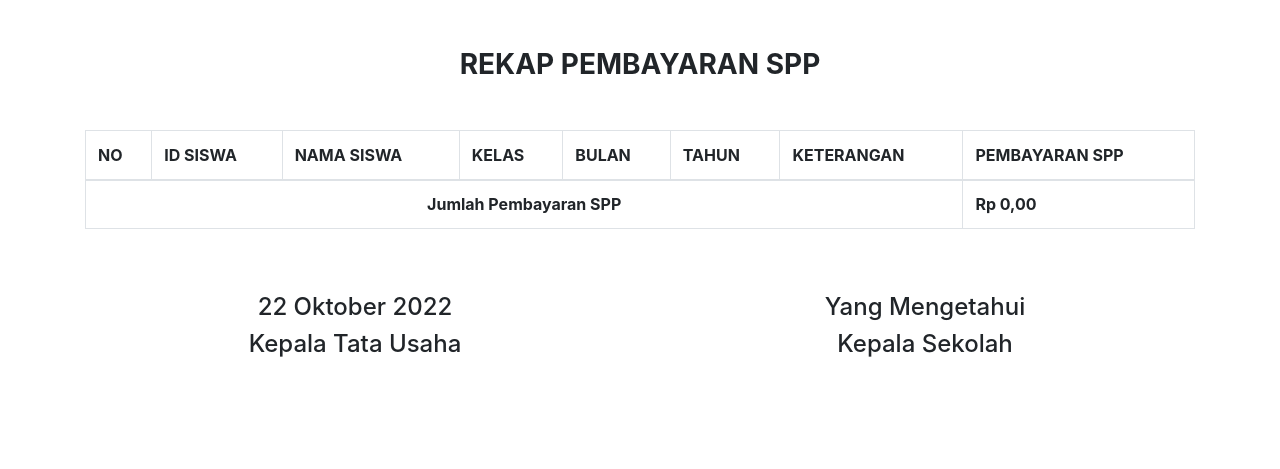
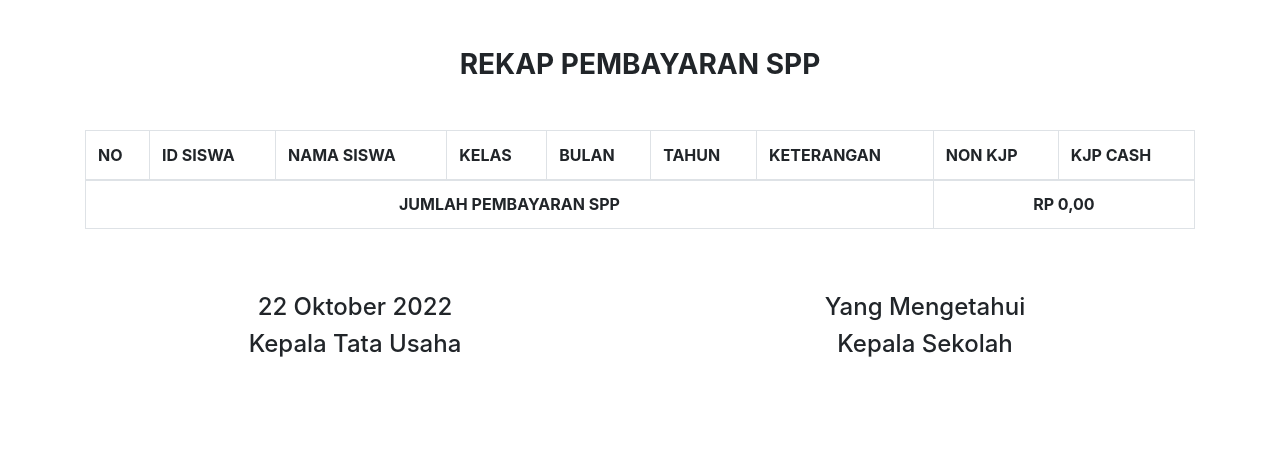
Before and after one commit to webdev14program/sppth_terbaru, a CodeIgniter app: the page made by application/views/SPP/print_rekap_spp_perhari.php in a window 1280 px wide. Shown: the top 469 px of the page. Run offline with CodeIgniter, Linux system fonts and the light colour scheme; data that the repository does not hold is empty.

Commit message:
MVC REKAP PERHARI

```diff
--- a/application/models/Model_pembayaran_spp.php
+++ b/application/models/Model_pembayaran_spp.php
@@ -96,23 +96,29 @@ FROM `spp_siswa`
 
     public function tabel_rekap_spp_admin_perhari($bulan_tahun)
     {
-        $sql = "SELECT day(spp_siswa.date) AS hari, monthname(spp_siswa.date) AS bulan, year(spp_siswa.date) AS tahun, SUM(setting_pembayaran.nominal) AS jumlah_non_kjp,SUM(spp_siswa.kjp_cash) AS kjp_cash,(SUM(setting_pembayaran.nominal)+SUM(spp_siswa.kjp_cash)) AS total_pembayarn,day(spp_siswa.date) AS hari, monthname(spp_siswa.date) AS bulan, year(spp_siswa.date) AS tahun,
-                concat(day(spp_siswa.date),monthname(spp_siswa.date),YEAR(spp_siswa.date)) AS hari_bulan_tahun
-                FROM `spp_siswa`
-                INNER JOIN siswa
-                ON spp_siswa.id_siswa=concat(siswa.id_siswa,siswa.tahun_ajaran)
-                INNER JOIN setting_pembayaran
-                ON concat(setting_pembayaran.id_groupKelas,setting_pembayaran.id_tahun_ajaran)=concat(siswa.group_kelas,siswa.tahun_ajaran)
-                WHERE spp_siswa.status='LUNAS' AND concat(monthname(spp_siswa.date),YEAR(spp_siswa.date))='July2022'
-                GROUP BY day(spp_siswa.date)
-                ORDER BY day(spp_siswa.date) DESC;";
+        // $sql = "SELECT day(spp_siswa.date) AS hari, monthname(spp_siswa.date) AS bulan, year(spp_siswa.date) AS tahun, SUM(setting_pembayaran.nominal) AS jumlah_non_kjp,SUM(spp_siswa.kjp_cash) AS kjp_cash,(SUM(setting_pembayaran.nominal)+SUM(spp_siswa.kjp_cash)) AS total_pembayarn,day(spp_siswa.date) AS hari, monthname(spp_siswa.date) AS bulan, year(spp_siswa.date) AS tahun,
+        //         concat(day(spp_siswa.date),monthname(spp_siswa.date),YEAR(spp_siswa.date)) AS hari_bulan_tahun
+        //         FROM `spp_siswa`
+        //         INNER JOIN siswa
+        //         ON spp_siswa.id_siswa=concat(siswa.id_siswa,siswa.tahun_ajaran)
+        //         INNER JOIN setting_pembayaran
+        //         ON concat(setting_pembayaran.id_groupKelas,setting_pembayaran.id_tahun_ajaran)=concat(siswa.group_kelas,siswa.tahun_ajaran)
+        //         WHERE spp_siswa.status='LUNAS' AND concat(monthname(spp_siswa.date),YEAR(spp_siswa.date))='July2022'
+        //         GROUP BY day(spp_siswa.date)
+        //         ORDER BY day(spp_siswa.date) DESC;";
+
+        $sql = "SELECT spp_siswa.bulan,spp_siswa.status,spp_siswa.cash,spp_siswa.kjp_cash,spp_siswa.date,sum(spp_siswa.cash) AS cash_non_kjp,SUM(spp_siswa.kjp_cash) AS cash_kjp,(sum(spp_siswa.cash)+SUM(spp_siswa.kjp_cash))AS total_pembayarn,day(spp_siswa.date) AS tanggal_spp,monthname(spp_siswa.date) AS bulan_spp,year(spp_siswa.date) AS tahun_spp,concat(day(spp_siswa.date),monthname(spp_siswa.date),year(spp_siswa.date)) AS hari_bulan_tahun
+            FROM `spp_siswa`
+            WHERE spp_siswa.status='LUNAS'
+            GROUP BY tanggal_spp,bulan_spp,tahun_spp
+            ORDER BY `kode_bulan` DESC";
         $query = $this->db->query($sql);
         return $query->result_array();
     }
 
     public function print_rekap_spp_perbulan_perhari_header($hari_bulan_tahun)
     {
-        $sql = "SELECT day(spp_siswa.date) AS hari, monthname(spp_siswa.date) AS bulan, year(spp_siswa.date) AS tahun, SUM(setting_pembayaran.nominal) AS jumlah_non_kjp,SUM(spp_siswa.kjp_cash) AS kjp_cash,(SUM(setting_pembayaran.nominal)+SUM(spp_siswa.kjp_cash)) AS total_pembayarn,day(spp_siswa.date) AS hari, monthname(spp_siswa.date) AS bulan, year(spp_siswa.date) AS tahun,
+        $sql = "SELECT siswa.nis,siswa.nama_siswa,siswa.kelas,spp_siswa.bulan,spp_siswa.pembayaran,spp_siswa.cash,spp_siswa.kjp_cash,(SUM(spp_siswa.cash)+SUM(spp_siswa.kjp_cash)) AS total_pembayarn,spp_siswa.date,day(spp_siswa.date) AS hari, monthname(spp_siswa.date) AS bulan, year(spp_siswa.date) AS tahun,
 concat(day(spp_siswa.date),monthname(spp_siswa.date),YEAR(spp_siswa.date)) AS hari_bulan_tahun
 FROM `spp_siswa`
 INNER JOIN siswa
@@ -120,15 +126,14 @@ ON spp_siswa.id_siswa=concat(siswa.id_siswa,siswa.tahun_ajaran)
 INNER JOIN setting_pembayaran
 ON concat(setting_pembayaran.id_groupKelas,setting_pembayaran.id_tahun_ajaran)=concat(siswa.group_kelas,siswa.tahun_ajaran)
 WHERE spp_siswa.status='LUNAS' AND concat(day(spp_siswa.date),monthname(spp_siswa.date),YEAR(spp_siswa.date))='$hari_bulan_tahun'
-GROUP BY day(spp_siswa.date)
-ORDER BY day(spp_siswa.date) DESC;";
+ORDER BY day(spp_siswa.date) DESC";
         $query = $this->db->query($sql);
         return $query->row_array();
     }
 
     public function print_rekap_spp_perbulan_perhari($hari_bulan_tahun)
     {
-        $sql = "SELECT siswa.nis,siswa.nama_siswa,siswa.kelas,spp_siswa.bulan,spp_siswa.pembayaran,spp_siswa.date,day(spp_siswa.date) AS hari, monthname(spp_siswa.date) AS bulan, year(spp_siswa.date) AS tahun,
+        $sql = "SELECT siswa.nis,siswa.nama_siswa,siswa.kelas,spp_siswa.bulan,year(spp_siswa.date) AS tahun,spp_siswa.pembayaran,spp_siswa.cash,spp_siswa.kjp_cash,spp_siswa.date,
 concat(day(spp_siswa.date),monthname(spp_siswa.date),YEAR(spp_siswa.date)) AS hari_bulan_tahun
 FROM `spp_siswa`
 INNER JOIN siswa
@@ -136,7 +141,7 @@ ON spp_siswa.id_siswa=concat(siswa.id_siswa,siswa.tahun_ajaran)
 INNER JOIN setting_pembayaran
 ON concat(setting_pembayaran.id_groupKelas,setting_pembayaran.id_tahun_ajaran)=concat(siswa.group_kelas,siswa.tahun_ajaran)
 WHERE spp_siswa.status='LUNAS' AND concat(day(spp_siswa.date),monthname(spp_siswa.date),YEAR(spp_siswa.date))='$hari_bulan_tahun'
-ORDER BY day(spp_siswa.date) DESC;";
+ORDER BY spp_siswa.id_siswa,spp_siswa.kode_bulan ASC";
         $query = $this->db->query($sql);
         return $query->result_array();
     }
--- a/application/views/SPP/print_rekap_spp_perhari.php
+++ b/application/views/SPP/print_rekap_spp_perhari.php
@@ -29,7 +29,8 @@
                             <th scope="col">Bulan</th>
                             <th scope="col">Tahun</th>
                             <th scope="col">Keterangan</th>
-                            <th scope="col">Pembayaran SPP</th>
+                            <th scope="col">NON KJP</th>
+                            <th scope="col">KJP cash</th>
                         </tr>
                     </thead>
                     <tbody>
@@ -45,13 +46,13 @@
                                 <td class=""><?= $row['bulan']; ?></td>
                                 <td class=""><?= $row['tahun']; ?></td>
                                 <td class=""><?= $row['pembayaran']; ?></td>
-                                <!-- <td class=""><?= $hasil_rupiah = "Rp " . number_format($row['nominal'], 2, ',', '.') ?></td> -->
-                                <td>0</td>
+                                <td class=""><?= $hasil_rupiah = "Rp " . number_format($row['cash'], 2, ',', '.') ?></td>
+                                <td class=""><?= $hasil_rupiah = "Rp " . number_format($row['kjp_cash'], 2, ',', '.') ?></td>
                         </tr>
                     <?php } ?>
                     <tr>
-                        <td colspan="7" class="font-weight-bold text-center">Jumlah Pembayaran SPP</td>
-                        <td class="font-weight-bold"><?= $hasil_rupiah = "Rp " . number_format($header['total_pembayarn'], 2, ',', '.') ?></td>
+                        <td colspan="7" class="font-weight-bold text-center text-uppercase">Jumlah Pembayaran SPP</td>
+                        <td colspan="2" class="font-weight-bold text-center text-uppercase"><?= $hasil_rupiah = "Rp " . number_format($header['total_pembayarn'], 2, ',', '.') ?></td>
                     </tr>
                     </tbody>
                 </table>
--- a/application/views/SPP/tampilan_detail_pembayaran_spp.php
+++ b/application/views/SPP/tampilan_detail_pembayaran_spp.php
@@ -67,8 +67,8 @@
                             <!-- <th scope="col">status</th> -->
                             <th scope="col">pembayaran</th>
                             <th scope="col">non kjp</th>
+                            <th scope="col">nominal kjp cas</th>
                             <th scope="col">nominal kjp</th>
-                            <th scope="col">nominal kjp cas</th>
                             <th scope="col">Tanggal</th>
                             <!-- <th scope="col">Cicil</th> -->
                             <th scope="col">NON KJP</th>
@@ -94,6 +94,7 @@
                                         <input type="text" class="form-control text-uppercase" name="id_siswa" value="<?= $row['id_siswa'] ?>" hidden>
                                         <input type="text" class="form-control text-uppercase" name="kode_bulan" value="<?= $row['kode_bulan'] ?>" hidden>
                                         <input type="text" class="form-control text-uppercase" name="bulan" value="<?= $row['bulan'] ?>" hidden>
+                                        <input type="text" class="form-control text-uppercase" name="cash" value="<?= $row['nominal'] ?>" hidden>
                                         <h5 class="text-center ">
                                             <button type="submit" class="badge badge-primary text-uppercase">non kjp</button>
                                         </h5>
```
Also changed, not shown: application/controllers/Dashboard.php (+24 -23 lines), application/views/SPP/rekap_spp_perhari.php (+5 -5 lines), application/views/tampilan_home.php (+4 -4 lines).
